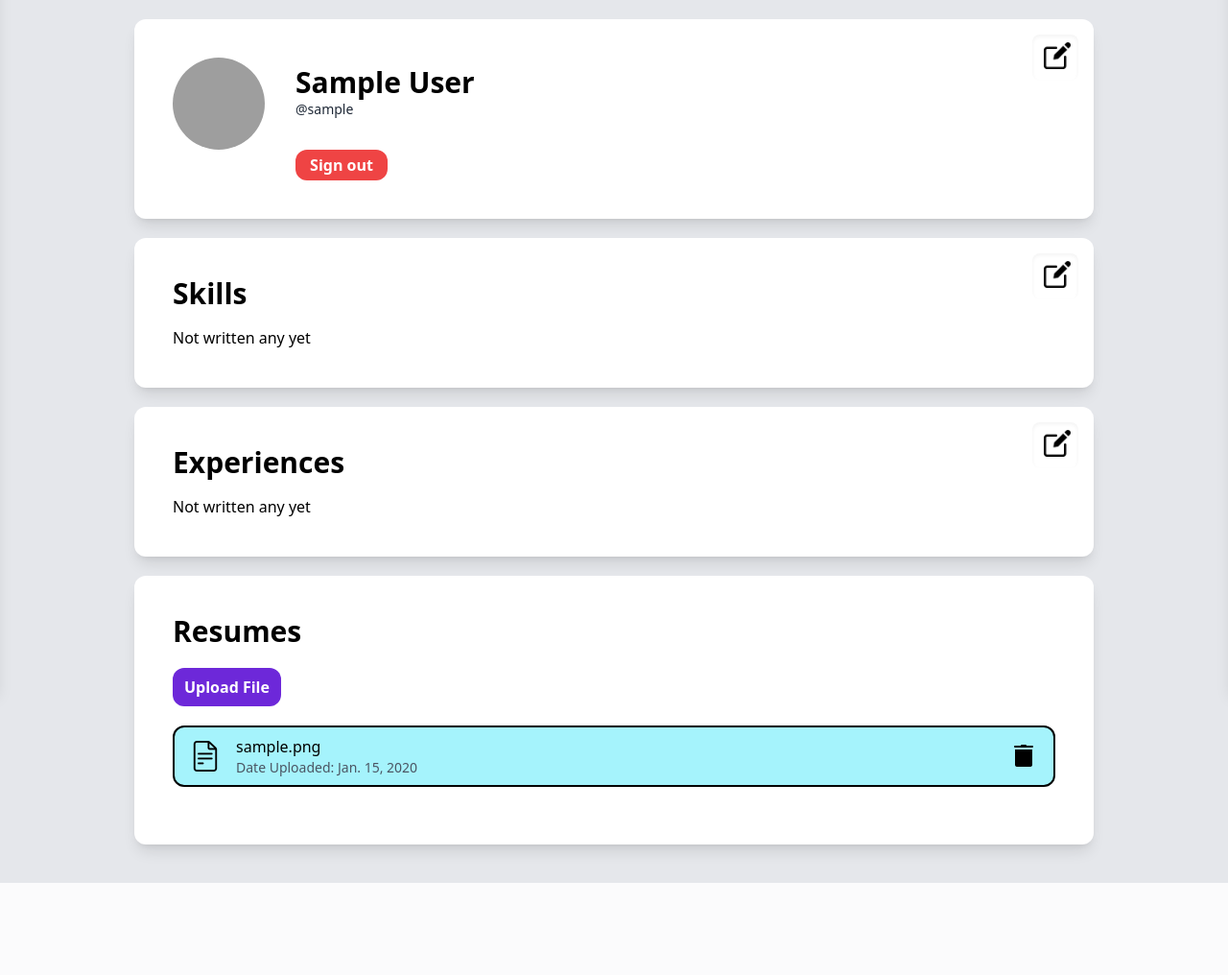
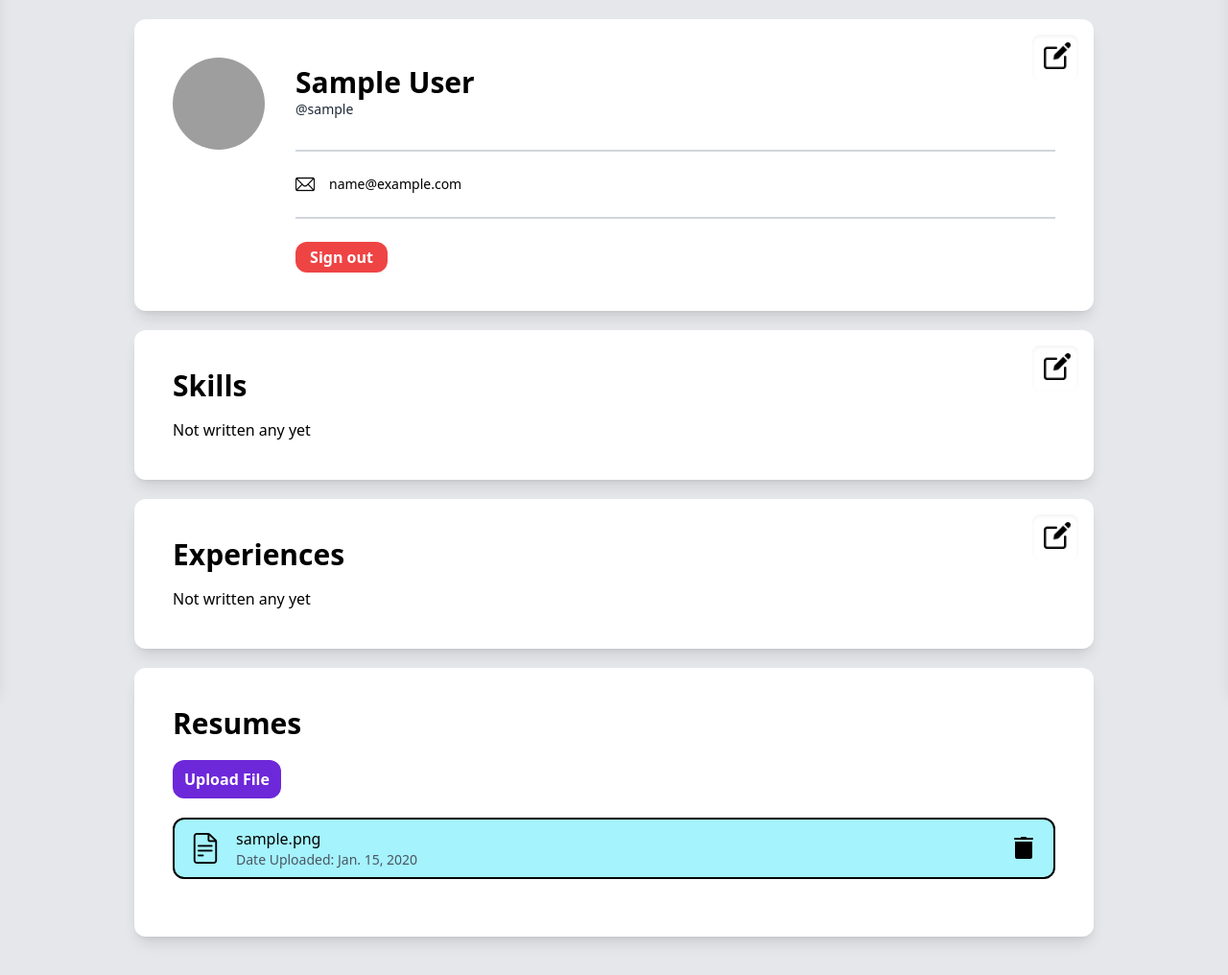
Before and after one commit to peterdev123/gitjob, a Django app: template users/templates/users/own_profile.html in a window 1280 px wide. Shown: the part 80-1096 px from the top of the page at 96% size. Before the commit the page ends 1000 px from the top, so only its background shows below. Run offline with Django 5.2, Linux system fonts and the light colour scheme; the template is opened without the code that fills it: values that come from a table or form of the project are taken from there, others are empty; the visitor is signed in with stand-in values (Sample User, id 1); tables that the repository leaves empty hold one stand-in row (values such as "Sample post"); some libraries are stand-ins or nearby versions; grey boxes are pictures that could not be loaded.

Commit message:
UI changes

```diff
--- a/theme/static/css/dist/styles.css
+++ b/theme/static/css/dist/styles.css
@@ -1378,6 +1394,10 @@ select {
   width: 1px;
 }
 
+.w-\[40\%\] {
+  width: 40%;
+}
+
 .w-\[515px\] {
   width: 515px;
 }
@@ -1578,6 +1602,10 @@ select {
   gap: 0.5rem;
 }
 
+.gap-3 {
+  gap: 0.75rem;
+}
+
 .gap-4 {
   gap: 1rem;
 }
--- a/users/templates/users/own_profile.html
+++ b/users/templates/users/own_profile.html
@@ -46,69 +46,71 @@
 
                 <div class="flex-1 flex flex-col">
                     <h1 id="name" class="mt-2 text-3xl font-bold">{{ user.first_name }} {{ user.last_name }}</h1>
-                    <h1 id="username" class="text-sm text-gray-800">@{{ user.username }}</h1>
+                    <h1 id="username" class="mb-2 text-sm text-gray-800">@{{ user.username }}</h1>
                     {% if user.job %}
-                     <div class="mt-1 flex">
-                        <h1 id="job" class="text-xl font-medium">{{ user.job }}</h1>
-                        <h1 class="mx-1 text-xl"> at </h1>
-                        <h1 id="job_company" class="text-xl font-medium">{{ user.job_company }}</h1>
-                     </div>
-                     {% endif %}
+                        <h1 class="text-xl font-semibold">{{ user.job }} at {{ user.job_company }}</h1>
+                    {% endif %}
 
-                     <div class="flex">
-                        <div class="flex flex-col mt-4 gap-4 mr-10">
+                    <hr class="my-6 border-[1.5px] border-gray-300 border-solid">
+
+                    <div class="flex gap-10">
+                        <div class="w-[40%] flex flex-col gap-3">
+                            <div class="flex items-center">
+                                <img src="{% static 'images/email.png' %}" class="profile_detail_icon">
+                                <h1 class="text-sm font-medium">{{ user.email }}</h1>
+                            </div>
                             {% if user.country %}
                             <div class="flex items-center">
                                 <img src="{% static 'images/location.png' %}" class="profile_detail_icon">
-                                <h1 id="job" class="text-sm font-medium text-gray-600">{{ user.country }}</h1>
+                                <h1 class="text-sm font-medium">{{ user.country }}</h1>
                             </div>
                             {% endif %}
 
                             {% if user.home_address %}
                             <div class="flex items-center">
                                 <img src="{% static 'images/home.png' %}" class="profile_detail_icon">
-                                <h1 id="job" class="text-sm font-medium text-gray-600">{{ user.home_address }}</h1>
+                                <h1 class="text-sm font-medium">{{ user.home_address }}</h1>
                             </div>
                             {% endif %}
 
                             {% if user.phone_number %}
                             <div class="flex items-center">
                                 <img src="{% static 'images/phone.png' %}" class="profile_detail_icon">
-                                <p id="job" class="text-sm font-medium text-gray-600">{{ user.phone_number }}</p>
+                                <p class="text-sm font-medium">{{ user.phone_number }}</p>
                             </div>
                             {% endif %}
 
                             {% if user.birthdate %}
                             <div class="flex items-center">
                                 <img src="{% static 'images/calendar.png' %}" class="profile_detail_icon">
-                                <p id="job" class="text-sm font-medium text-gray-600">{{ user.birthdate }}</p>
+                                <p class="text-sm font-medium">{{ user.birthdate }}</p>
                             </div>
                             {% endif %}
 
                             {% if user.gender %}
                             <div class="flex items-center">
                                 <img src="{% static 'images/gender.png' %}" class="profile_detail_icon">
-                                <p id="job" class="text-sm font-medium text-gray-600">{{ user.gender }}</p>
+                                <p class="text-sm font-medium">{{ user.gender }}</p>
                             </div>
                             {% endif %}
-
-                            <form method="POST">
-                                {% csrf_token %}
-                                <input type="hidden" name="form_type" value="logout">
-                                <button type="submit" class="w-24 py-1 mt-4 rounded-xl bg-red-500 text-white font-bold hover:scale-105 hover:shadow-md active:scale-95 active:shadow-sm">Sign out</button>
-                            </form>
                         </div>
 
                         <div>
                             {% if user.description %}
-                            <div class="mt-2 flex items-center">
+                            <div class="flex items-center">
                                 <img src="{% static 'images/info.png' %}" class="profile_detail_icon">
-                                <p id="job" class="text-sm font-medium text-gray-600">{{ user.description }}</p>
+                                <p class="text-sm font-medium">{{ user.description }}</p>
                             </div>
                             {% endif %}
                         </div>
 
-                     </div>
+                    </div>
+                    <hr class="my-6 border-[1.5px] border-gray-300 border-solid">
+                    <form method="POST">
+                        {% csrf_token %}
+                        <input type="hidden" name="form_type" value="logout">
+                        <button type="submit" class="w-24 py-1 rounded-xl bg-red-500 text-white font-bold hover:scale-105 hover:shadow-md active:scale-95 active:shadow-sm">Sign out</button>
+                    </form>
                 </div>
             </div>
 
@@ -183,7 +185,7 @@
                             <input type="hidden" name="form_type" value="resume_delete_form">
                             <input type="hidden" name="id" value="{{ resume.id }}">
                             <img id="delete_resume_btn" src="{% static 'images/delete-icon.png' %}"
-                            class="hover:cursor-pointer z-10">
+                            class="hover:cursor-pointer z-10 hover:scale-105 active:scale-95">
                         </form>
                     </div>
                     {% endfor %}
@@ -195,11 +197,11 @@
 
     <!-- Edit Profile Details -->
     <div id="edit_profile_modal" class="fixed w-3/5 max-h-[90vh] p-16 py-7 top-[2rem] left-1/2 translate-x-[-50%] rounded-2xl bg-white z-10 overflow-y-auto" style="display: none;">
-        <form method="POST" class="flex flex-col overflow-y-auto">
+        <form method="POST" class="flex flex-col">
             {% csrf_token %}
             <input type="hidden" name="form_type" value="edit_profile_form">
 
-            <img id="edit_profile_exit" src="{% static 'images/cross_mark_icon.png' %}" class="w-8 h-8 hover:cursor-pointer absolute top-6 right-6" alt="Exit Button">
+            <img id="edit_profile_exit" src="{% static 'images/cross_mark_icon.png' %}" class="w-8 h-8 hover:cursor-pointer absolute top-6 right-6 hover:scale-105 active:scale-95" alt="Exit Button">
             <h1 class="text-2xl font-bold">Edit Profile Details</h1>
 
             <!-- <hr class="w-[96%] mt-2 border-1 border-solid border-black"> -->
@@ -207,7 +209,7 @@
             <!-- Short inputs container -->
             <div class="flex flex-col m-0 justify-center">
                 <!-- row of inputs, two per row if space is available -->
-                <div class="mb-0 flex flex-wrap gap-10">
+                <div class="mb-0 flex flex-wrap gap-x-10">
                     <!-- input and their label containers -->
                     <div class="m-0 flex flex-col flex-1 min-w-[250px]">
                         <label for="id_username" class="font-semibold">Username</label>
@@ -220,7 +222,7 @@
                             {% if user.phone_number %} value="{{ user.phone_number }}"{% endif %}>
                     </div>
                 </div>
-                <div class="my-0 flex flex-wrap gap-10">
+                <div class="my-0 flex flex-wrap gap-x-10">
                     <div class="m-0 flex flex-col flex-1 min-w-[250px]">
                         <label for="id_home_address" class="font-semibold">Home Address</label>
                         <input type="text" name="home_address" id="id_home_address" class="profile_edit_input"
@@ -232,7 +234,7 @@
                             {% if user.country %} value="{{ user.country }}"{% endif %}>
                     </div>
                 </div>
-                <div class="my-0 flex flex-wrap gap-10">
+                <div class="my-0 flex flex-wrap gap-x-10">
                     <div class="m-0 flex flex-col flex-1 min-w-[250px]">
                         <label for="id_job" class="font-semibold">Job</label>
                         <input type="text" name="job" id="id_job" class="profile_edit_input"
@@ -244,7 +246,7 @@
                             {% if user.job_company %} value="{{ user.job_company }}"{% endif %}>
                     </div>
                 </div>
-                <div class="my-0 flex flex-wrap gap-10">
+                <div class="my-0 flex flex-wrap gap-x-10">
                     <div class="m-0 flex flex-col flex-1 min-w-[250px]">
                         <label for="id_gender" class="font-semibold">Gender</label>
                         <select name="gender" id="id_gender" class="profile_edit_input">
@@ -268,8 +270,8 @@
 
             <!-- Buttons -->
             <div class="flex justify-end">
-                <button id="edit_profile_cancel" class="px-3 py-2 rounded-xl bg-gray-200 text-black font-semibold" type="button">Cancel</button>
-                <button id="edit_profile_confirm" class="px-3 py-2 ml-5 rounded-xl bg-blue-600 text-white font-semibold" type="submit">Save Changes</button>
+                <button id="edit_profile_cancel" class="px-3 py-2 rounded-xl bg-gray-200 text-black font-semibold hover:scale-105 hover:shadow-md active:scale-95 active:shadow-sm" type="button">Cancel</button>
+                <button id="edit_profile_confirm" class="px-3 py-2 ml-5 rounded-xl bg-blue-600 text-white font-semibold hover:scale-105 hover:shadow-md active:scale-95 active:shadow-sm" type="submit">Save Changes</button>
             </div>
          </form>
     </div>
@@ -283,18 +285,18 @@
             <input type="hidden" name="form_type" value="edit_skills_form">
 
             <h1 class="text-2xl text-black text-center">Edit Skills</h1>
-            <img id="edit_skills_exit" src="{% static 'images/cross_mark_icon.png' %}" class="w-8 h-8 hover:cursor-pointer absolute top-6 right-6" alt="Exit Button">
+            <img id="edit_skills_exit" src="{% static 'images/cross_mark_icon.png' %}" class="w-8 h-8 hover:cursor-pointer absolute top-6 right-6 hover:scale-105 active:scale-95" alt="Exit Button">
 
             <div class="w-full flex items-center gap-4 p-0">
                 <input type="text" name="add_skill" id="add_skill" class="flex-1 border-2 border-gray-300 rounded-md p-2 h-10">
-                <button name="add_skill_btn" id="add_skill_btn" class="px-5 py-2 rounded-xl bg-gray-200 font-semibold" onclick="addSkill()" type="button">Add</button>
+                <button name="add_skill_btn" id="add_skill_btn" class="px-5 py-2 rounded-xl bg-gray-200 font-semibold hover:scale-105 hover:shadow-md active:scale-95 active:shadow-sm" onclick="addSkill()" type="button">Add</button>
             </div>
             <input type="hidden" name="skills_json" id="skills_json">
             <div id="skill_wrapper" class="m-0 mt-6 max-h-[60vh] flex flex-col box-border"></div>
 
             <div class="flex justify-end mt-auto">
-                <button id="edit_skills_cancel" class="px-3 py-2 rounded-xl bg-gray-200 text-black font-semibold" type="button">Cancel</button>
-                <button id="edit_skills_confirm" class="px-3 py-2 ml-5 rounded-xl bg-blue-600 text-white font-semibold" type="submit">Save Changes</button>
+                <button id="edit_skills_cancel" class="px-3 py-2 rounded-xl bg-gray-200 text-black font-semibold hover:scale-105 hover:shadow-md active:scale-95 active:shadow-sm" type="button">Cancel</button>
+                <button id="edit_skills_confirm" class="px-3 py-2 ml-5 rounded-xl bg-blue-600 text-white font-semibold hover:scale-105 hover:shadow-md active:scale-95 active:shadow-sm" type="submit">Save Changes</button>
             </div>
         </form>
     </div>
@@ -306,19 +308,19 @@
             <input type="hidden" name="form_type" value="edit_experiences_form">
 
             <h1 class="text-2xl text-black text-center">Edit Experiences</h1>
-            <img id="edit_experiences_exit" src="{% static 'images/cross_mark_icon.png' %}" class="w-8 h-8 hover:cursor-pointer absolute top-6 right-6" alt="Exit Button">
+            <img id="edit_experiences_exit" src="{% static 'images/cross_mark_icon.png' %}" class="w-8 h-8 hover:cursor-pointer absolute top-6 right-6 hover:scale-105 active:scale-95" alt="Exit Button">
 
             <div class="w-full flex items-center gap-4 p-0">
                 <input type="text" name="add_experience" id="add_experience" class="flex-1 border border-gray-300 rounded-md p-2 h-10">
-                <button name="add_experience_btn" id="add_experience_btn" class="px-5 py-2 rounded-xl bg-gray-200 font-semibold" onclick="addExperience()" type="button">Add</button>
+                <button name="add_experience_btn" id="add_experience_btn" class="px-5 py-2 rounded-xl bg-gray-200 font-semibold hover:scale-105 hover:shadow-md active:scale-95 active:shadow-sm" onclick="addExperience()" type="button">Add</button>
             </div>
 
             <input type="hidden" name="experiences_json" id="experiences_json">
             <div id="experience_wrapper" class="m-0 mt-6 max-h-[60vh] flex flex-col box-border"></div>
 
             <div class="flex justify-end mt-auto">
-                <button id="edit_experiences_cancel" class="px-3 py-2 rounded-xl bg-gray-200 text-black font-semibold" type="button">Cancel</button>
-                <button id="edit_experiences_confirm" class="px-3 py-2 ml-5 rounded-xl bg-blue-600 text-white font-semibold" type="submit">Save Changes</button>
+                <button id="edit_experiences_cancel" class="px-3 py-2 rounded-xl bg-gray-200 text-black font-semibold hover:scale-105 hover:shadow-md active:scale-95 active:shadow-sm" type="button">Cancel</button>
+                <button id="edit_experiences_confirm" class="px-3 py-2 ml-5 rounded-xl bg-blue-600 text-white font-semibold hover:scale-105 hover:shadow-md active:scale-95 active:shadow-sm" type="submit">Save Changes</button>
             </div>
          </form>
     </div>
```
Also changed, not shown: other parts of theme/static/css/dist/styles.css (+79 -0 lines), jobs/templates/jobs/job_application_history.html (+5 -5 lines), jobs/templates/jobs/job_posting.html (+16 -5 lines), templates/includes/job_application_form.html (+18 -9 lines), users/templates/users/profile.html (+23 -22 lines).
